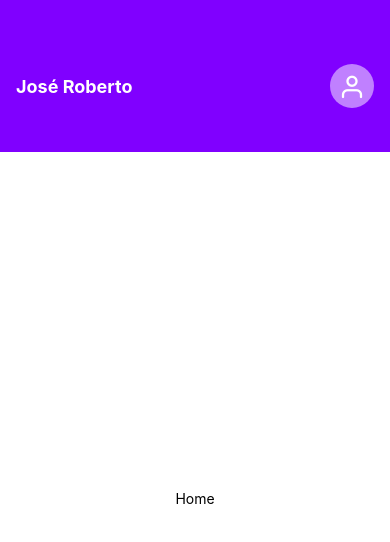
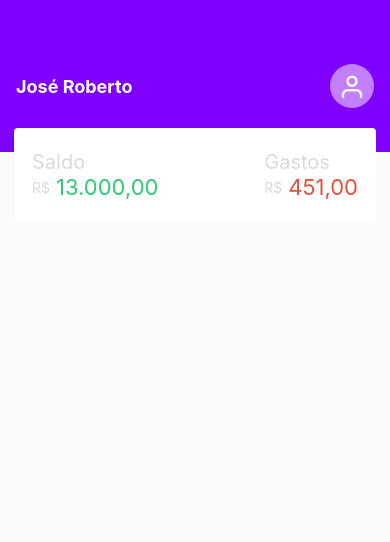
Before and after one commit to JrzenonDev/app-finance, a React Native app: screen / in a window 390 px wide. Shown: the top 542 px of the page. Built offline with nearby package versions, Linux system fonts and the light colour scheme.

Commit message:
feat: create component Ballance

```diff
--- /dev/null
+++ b/src/components/Ballance/index.js
@@ -0,0 +1,59 @@
+import { StyleSheet, Text, View } from "react-native";
+
+export function Ballance({ ballance, expanses }) {
+  return (
+    <View style={styles.container}>
+      <View style={styles.item}>
+        <Text style={styles.itemTitle}>Saldo</Text>
+        <View style={styles.content}>
+          <Text style={styles.currencySimbol}>R$</Text>
+          <Text style={styles.ballance}>{ballance}</Text>
+        </View>
+      </View>
+      <View style={styles.item}>
+        <Text style={styles.itemTitle}>Gastos</Text>
+        <View style={styles.content}>
+          <Text style={styles.currencySimbol}>R$</Text>
+          <Text style={styles.expanses}>{expanses}</Text>
+        </View>
+      </View>
+    </View>
+  );
+}
+
+const styles = StyleSheet.create({
+  container: {
+    backgroundColor: "#fff",
+    flexDirection: "row",
+    justifyContent: "space-between",
+    paddingStart: 18,
+    paddingEnd: 18,
+    marginTop: -24,
+    marginStart: 14,
+    marginEnd: 14,
+    borderRadius: 4,
+    paddingTop: 22,
+    paddingBottom: 22,
+    zIndex: 99,
+  },
+  itemTitle: {
+    fontSize: 20,
+    color: "#dadada",
+  },
+  content: {
+    flexDirection: "row",
+    alignItems: "center",
+  },
+  currencySimbol: {
+    color: "#dadada",
+    marginRight: 6,
+  },
+  ballance: {
+    fontSize: 22,
+    color: "#2ecc71",
+  },
+  expanses: {
+    fontSize: 22,
+    color: "#e74e3c",
+  },
+});
--- a/src/pages/Home/index.js
+++ b/src/pages/Home/index.js
@@ -1,11 +1,10 @@
-import { StatusBar } from "expo-status-bar";
-import { StyleSheet, Text, View } from "react-native";
+import { StyleSheet, View } from "react-native";
+import { Ballance } from "../../components/Ballance";
 
 export default function Home() {
   return (
     <View style={styles.container}>
-      <Text>Home</Text>
-      <StatusBar style="auto" />
+      <Ballance ballance="13.000,00" expanses="451,00" />
     </View>
   );
 }
@@ -13,8 +12,6 @@ export default function Home() {
 const styles = StyleSheet.create({
   container: {
     flex: 1,
-    backgroundColor: "#fff",
-    alignItems: "center",
-    justifyContent: "center",
+    backgroundColor: "#fafafa",
   },
 });
```
